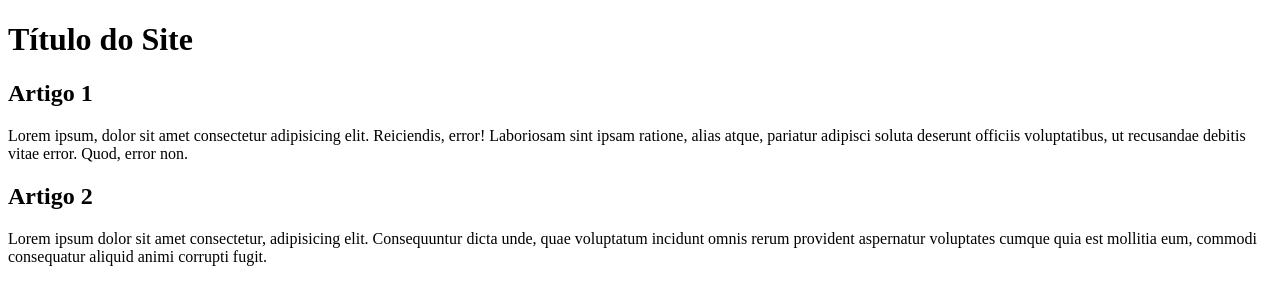
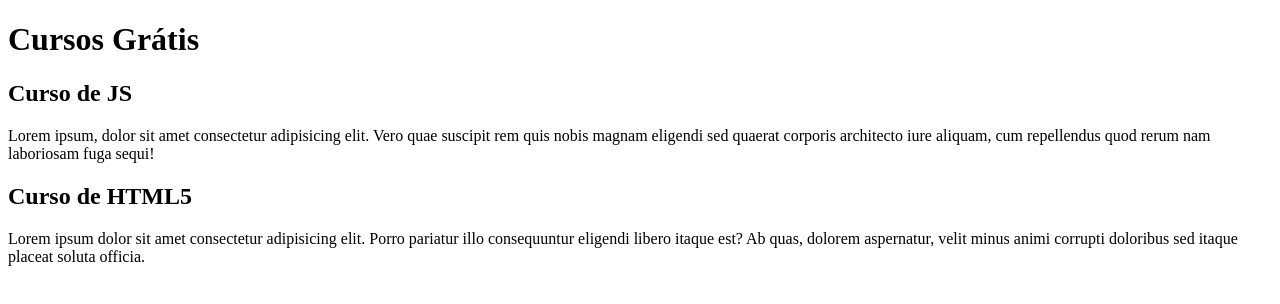
Before and after one commit to GabrielMarquesss/projeto-site, a plain HTML site: page index.html in a window 1280 px wide. Drawn offline with Linux system fonts and the light colour scheme.

Commit message:
update no conteúdo

```diff
--- a/index.html
+++ b/index.html
@@ -9,15 +9,15 @@
 <body>
     <main>
         <head>
-            <h1>Título do Site</h1>
+            <h1>Cursos Grátis</h1>
         </head>
         <article>
-            <h2>Artigo 1</h2>
-            <p>Lorem ipsum, dolor sit amet consectetur adipisicing elit. Reiciendis, error! Laboriosam sint ipsam ratione, alias atque, pariatur adipisci soluta deserunt officiis voluptatibus, ut recusandae debitis vitae error. Quod, error non.</p>
+            <h2>Curso de JS</h2>
+            <p>Lorem ipsum, dolor sit amet consectetur adipisicing elit. Vero quae suscipit rem quis nobis magnam eligendi sed quaerat corporis architecto iure aliquam, cum repellendus quod rerum nam laboriosam fuga sequi!</p>
         </article>
         <article>
-            <h2>Artigo 2</h2>
-            <p>Lorem ipsum dolor sit amet consectetur, adipisicing elit. Consequuntur dicta unde, quae voluptatum incidunt omnis rerum provident aspernatur voluptates cumque quia est mollitia eum, commodi consequatur aliquid animi corrupti fugit.</p>
+            <h2>Curso de HTML5</h2>
+            <p>Lorem ipsum dolor sit amet consectetur adipisicing elit. Porro pariatur illo consequuntur eligendi libero itaque est? Ab quas, dolorem aspernatur, velit minus animi corrupti doloribus sed itaque placeat soluta officia.</p>
         </article>
     </main>
 </body>
```
